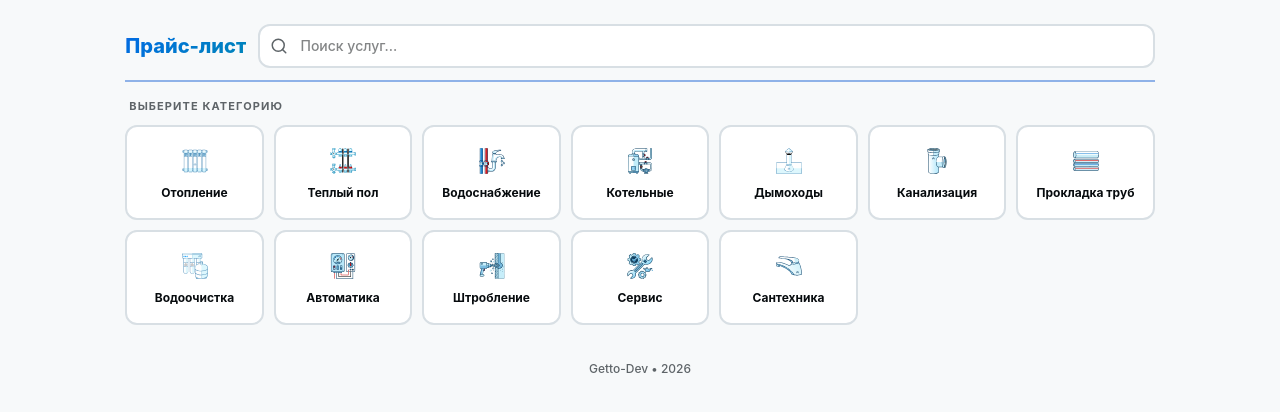
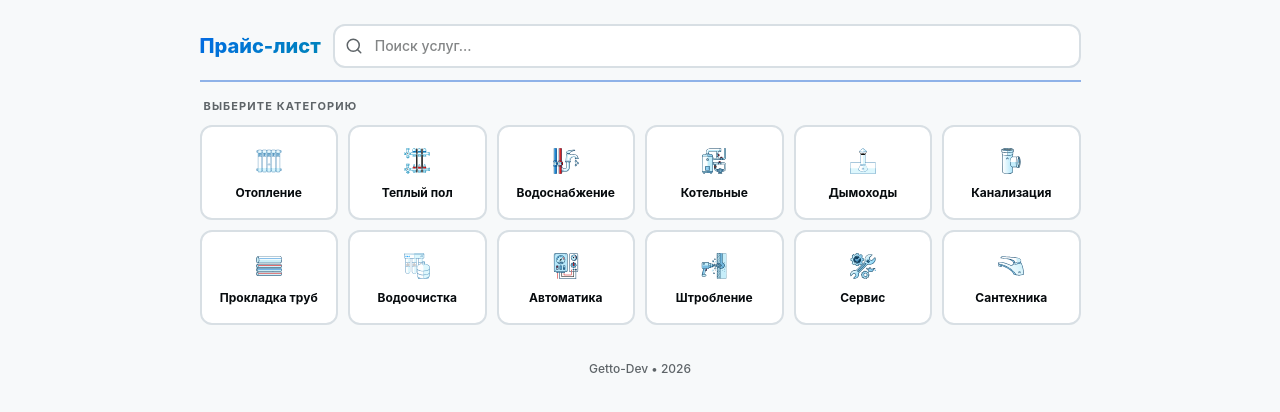
Before and after one commit to getto-dev/price, a Next.js app: page / in a window 1280 px wide. Shown: the top 412 px of the page. Built offline with nearby package versions, Linux system fonts and the light colour scheme.

Commit message:
fix: category grid 6x2 on desktop

```diff
--- a/src/components/Categories.tsx
+++ b/src/components/Categories.tsx
@@ -58,7 +58,7 @@ export function Categories({ selectedCategory, onCategorySelect }: CategoriesPro
       <div className="text-[11px] font-bold uppercase tracking-widest text-muted-foreground mb-2.5 px-1">
         Выберите категорию
       </div>
-      <div className="grid grid-cols-4 sm:grid-cols-5 lg:grid-cols-7 gap-2 sm:gap-2.5">
+      <div className="grid grid-cols-4 sm:grid-cols-5 lg:grid-cols-6 gap-2 sm:gap-2.5">
         {CATEGORIES.map((cat) => (
           <CategoryButton
             key={cat.id}
```
